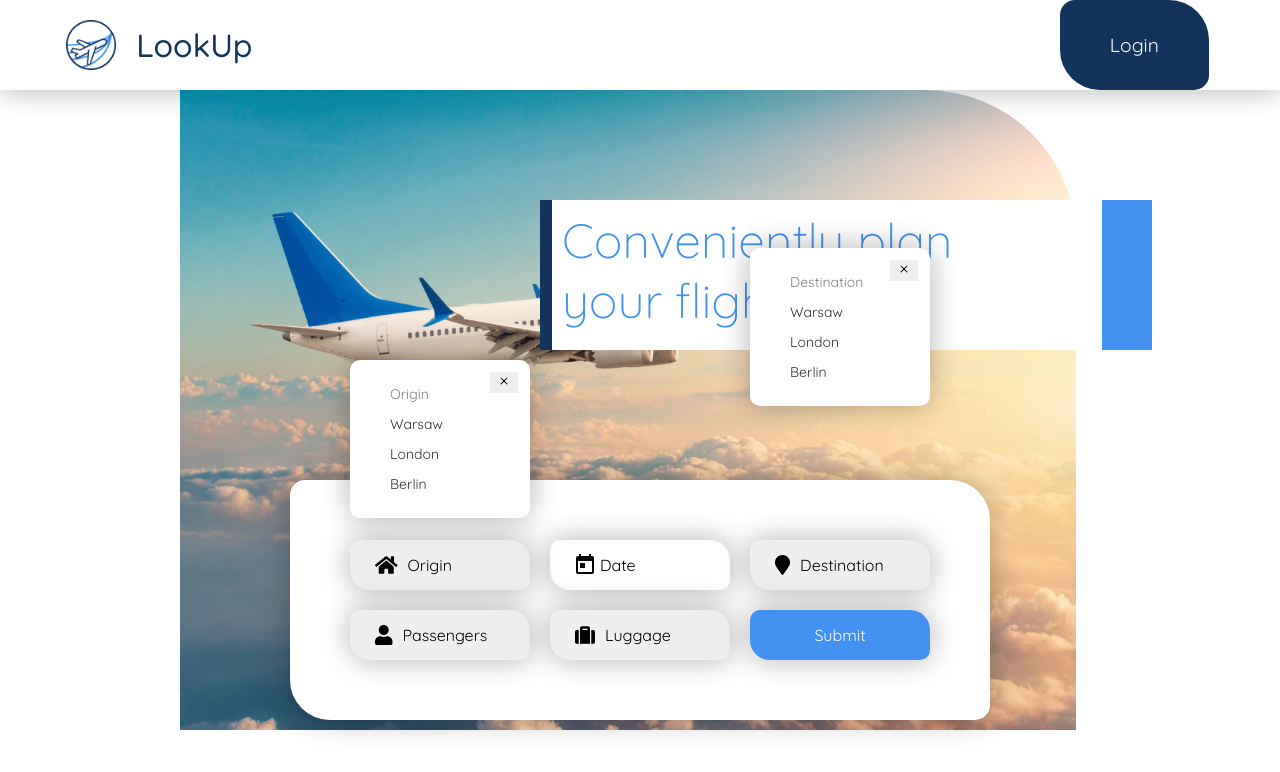
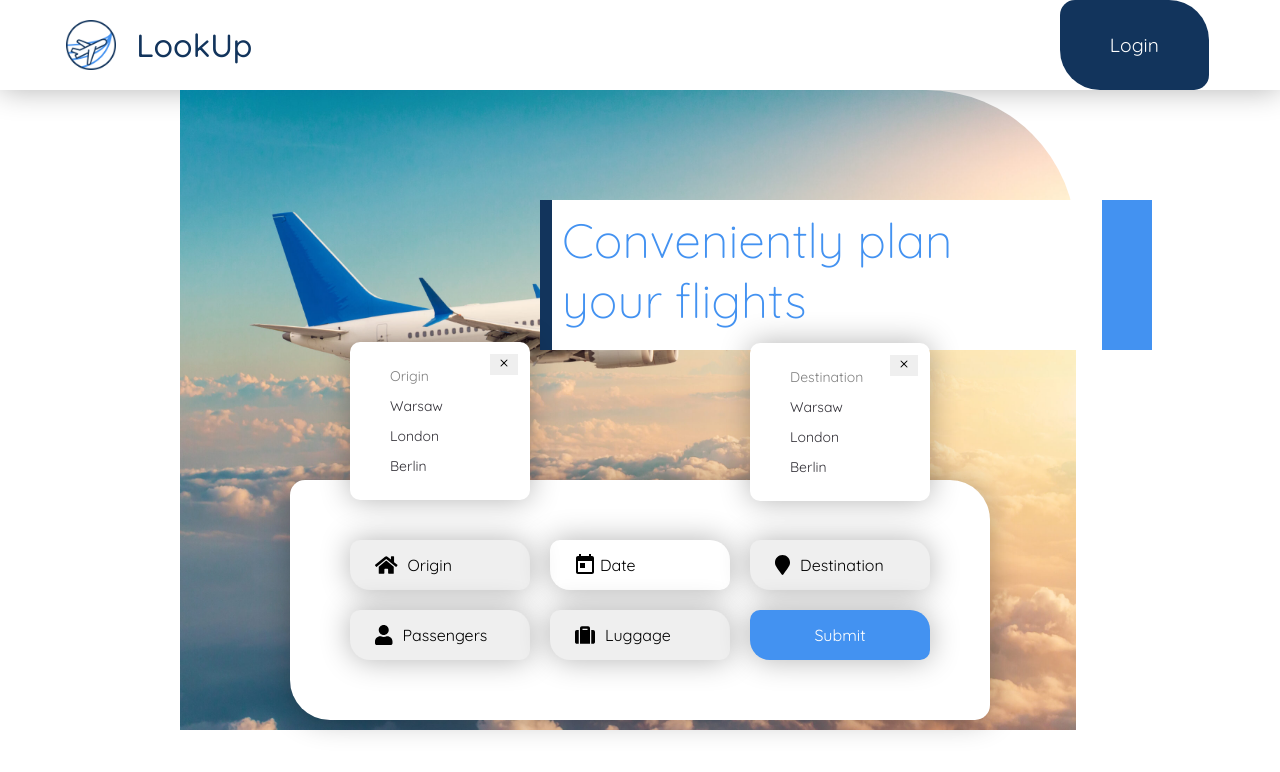
Before and after one commit to olcolcolc/LookUpNg, an Angular app: page / in a window 1280 px wide. Shown: the top 772 px of the page. Built offline with nearby package versions, Linux system fonts and the light colour scheme.

Commit message:
styled input positions

```diff
--- a/src/app/components/main/main.component.scss
+++ b/src/app/components/main/main.component.scss
@@ -28,6 +28,8 @@
     text-align: left;
     font-weight: 300;
     color: #4392f1;
+    z-index: 0;
+
 
     &:before{
       content: "";
--- a/src/app/components/select/select.component.scss
+++ b/src/app/components/select/select.component.scss
@@ -85,7 +85,7 @@ fa-icon {
 
   &__origin{
     left: -200px;
-    top: 270px;
+    top: 252px;
     width: 180px;
     // &__close-button {
     //   top: -15px;
@@ -106,7 +106,7 @@ fa-icon {
 
   &__destination{
     left: 200px;
-    top: -5px;
+    top: 90px;
     // &__close-button {
     //   top: -13px;
     //   left: 18px;
```
